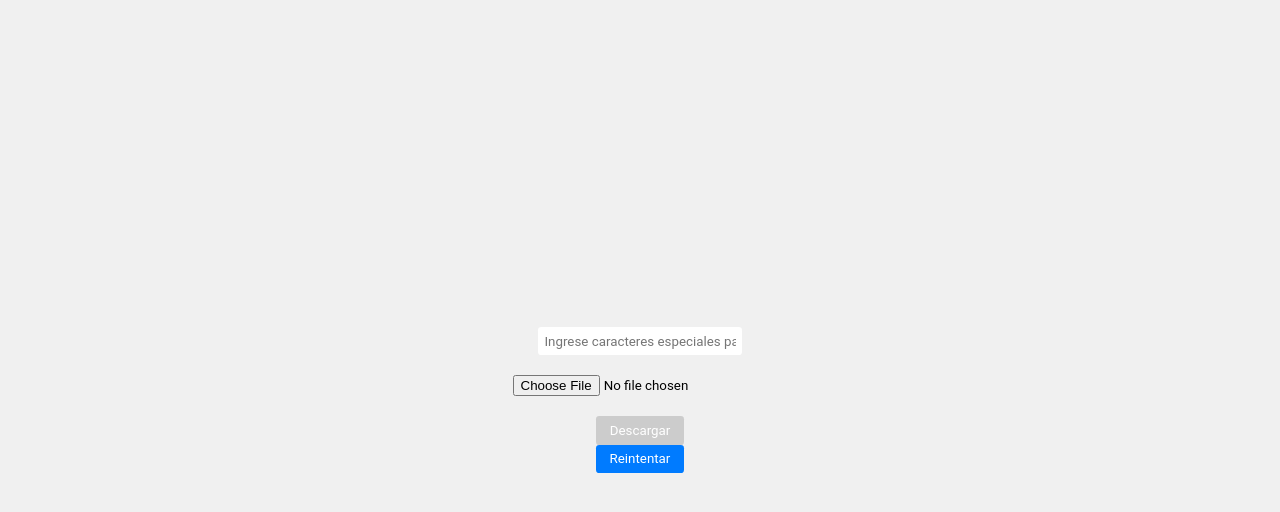
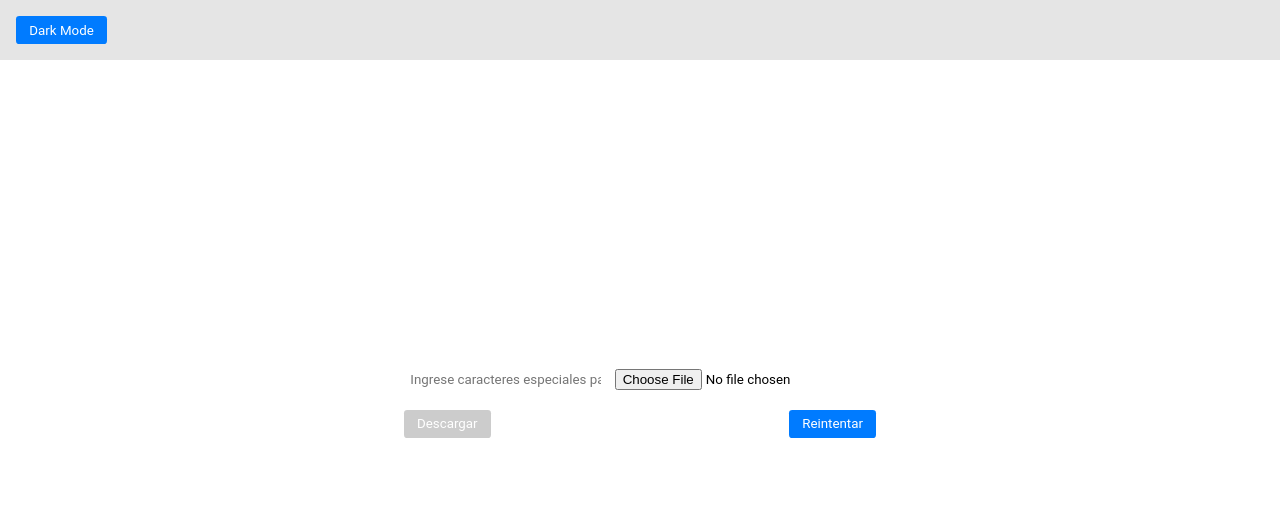
Before and after one commit to Daniel-Santiago-Acosta-1013/ExcelDataCleaner, a React (Vite) app: page / in a window 1280 px wide. Shown: the top 512 px of the page. Built offline with nearby package versions, Linux system fonts and the light colour scheme.

Commit message:
[add] agregando modo oscuro y mejorando design

```diff
--- a/src/components/ExcelReader/ExcelReader.scss
+++ b/src/components/ExcelReader/ExcelReader.scss
@@ -1,10 +1,31 @@
+// src/components/ExcelReader/ExcelReader.scss
+
 .excel-reader {
   display: flex;
   flex-direction: column;
   align-items: center;
   justify-content: center;
   height: 100vh;
-    background-color: #f0f0f0;
+  transition: background-color 0.2s ease;
+}
+
+.excel-reader.dark-mode {
+  background-color: #333;
+  color: white;
+}
+
+.excel-reader__top-bar {
+  position: fixed;
+  top: 0;
+  left: 0;
+  width: 100%;
+  padding: 1em;
+  background-color: rgba(0, 0, 0, 0.1);
+  z-index: 1;
+}
+
+.excel-reader__content {
+  z-index: 0;
 }
 
 .excel-reader__input {
@@ -12,6 +33,12 @@
   padding: 0.5em;
   border: none;
   border-radius: 0.25em;
+}
+
+.excel-reader__buttons {
+  display: flex;
+  justify-content: space-between;
+  width: 100%;
 }
 
 .excel-reader__button {
@@ -32,3 +59,17 @@
     background-color: #0056b3;
   }
 }
+
+.excel-reader__mode-toggle {
+  padding: 0.5em 1em;
+  border: none;
+  border-radius: 0.25em;
+  color: white;
+  background-color: #007bff;
+  cursor: pointer;
+  transition: background-color 0.2s ease;
+
+  &:hover {
+    background-color: #0056b3;
+  }
+}
--- a/src/components/ExcelReader/ExcelReader.tsx
+++ b/src/components/ExcelReader/ExcelReader.tsx
@@ -10,6 +10,7 @@ const ExcelReader: React.FC = () => {
     const [data, setData] = useState<BlobPart | null>(null);
     const [loading, setLoading] = useState(false);
     const [specialChars, setSpecialChars] = useState<string>("");
+    const [darkMode, setDarkMode] = useState(false);
 
     const escapeRegExp = (str: string) => {
         let result = str.replace(/[.*+?^${}()|[\]\\]/g, '\\$&');  // escape special characters
@@ -96,12 +97,19 @@ const ExcelReader: React.FC = () => {
     }
 
     return (
-        <div className="excel-reader">
-            <input type="text" value={specialChars} onChange={(e) => setSpecialChars(e.target.value)} placeholder="Ingrese caracteres especiales para remover" className="excel-reader__input" />
-            <input type="file" accept=".xlsx, .xls" onChange={handleFile} className="excel-reader__input" />
-            <button onClick={downloadFile} disabled={!data} className="excel-reader__button">Descargar</button>
-            <button onClick={retry} className="excel-reader__button">Reintentar</button>
-            {loading && <ReactLoading type={"bubbles"} color={"#blue"} height={'20%'} width={'20%'} />}
+        <div className={`excel-reader ${darkMode ? 'dark-mode' : ''}`}>
+            <div className="excel-reader__top-bar">
+                <button onClick={() => setDarkMode(!darkMode)} className="excel-reader__mode-toggle">Dark Mode</button>
+            </div>
+            <div className="excel-reader__content">
+                <input type="text" value={specialChars} onChange={(e) => setSpecialChars(e.target.value)} placeholder="Ingrese caracteres especiales para remover" className="excel-reader__input" />
+                <input type="file" accept=".xlsx, .xls" onChange={handleFile} className="excel-reader__input" />
+                <div className="excel-reader__buttons">
+                    <button onClick={downloadFile} disabled={!data} className="excel-reader__button">Descargar</button>
+                    <button onClick={retry} className="excel-reader__button">Reintentar</button>
+                </div>
+                {loading && <ReactLoading type={"bubbles"} color={"#blue"} height={'20%'} width={'20%'} />}
+            </div>
         </div>
     );
 };
```
Lines whose indentation alone changed are shown as unchanged.
